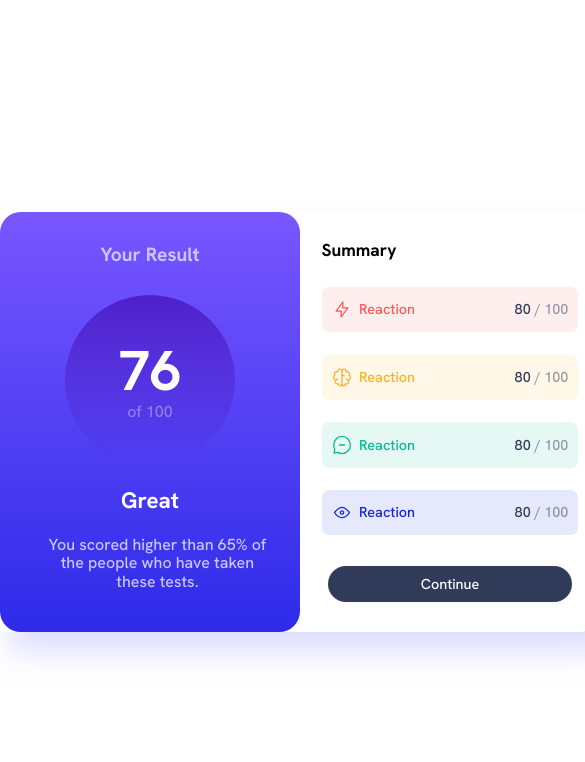
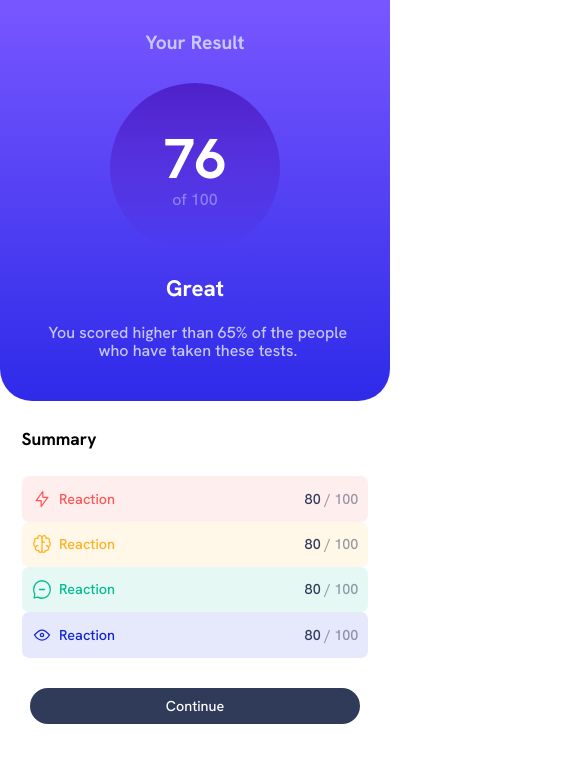
Before and after one commit to ifcoder1/results-summary-component, a plain HTML site: page index.html in a window 390 px wide. Shown: the whole page, 585 px wide, since content can reach past the window. Drawn offline with Linux system fonts and the light colour scheme.

Commit message:
Update styles.css

```diff
--- a/css/styles.css
+++ b/css/styles.css
@@ -16,8 +16,7 @@ body {
 .main-content {
     display: flex;
     width: 600px;
-
-    box-shadow: 10px 20px 30px hsl(241, 100%, 89%, 0.6);
+    box-shadow: 10px 20px 30px hsl(241, 100%, 89%, 0.4);
     border-top-right-radius: 1.3em;
     border-bottom-right-radius: 1.3em;
     transform: scale(1);
@@ -49,7 +48,11 @@ body {
 .circle {
     border-radius: 50%;
     width: 170px;
+    min-width: 170px;
+    max-width: 170px;
     height: 170px;
+    min-height: 170px;
+    max-height: 170px;
     margin: auto;
     display: flex;
     justify-content: center;
@@ -99,6 +102,7 @@ body {
 .box {
     display: flex;
     justify-content: space-between;
+    align-items: center;
     border-radius: 0.5em;
     padding: 0 10px;
 }
@@ -139,6 +143,7 @@ body {
 .box .left {
     width: 75%;
     display: flex;
+    align-items: center;
 }
 
 .left img {
@@ -162,9 +167,36 @@ button {
 }
 
 button:hover {
-    background-color:hsl(224, 30%, 27%, 0.9)
+    background-color:hsl(224, 30%, 27%, 0.9);
 }
 
 button:active {
     background: linear-gradient(hsl(252, 100%, 67%), hsl(241, 81%, 54%));
 }
+
+
+@media screen and (max-width: 600px) {
+    body {
+        display: unset;
+    }
+
+    .main-content {
+        flex-direction: column;
+        width: 100%;
+        box-shadow: unset;
+    }
+
+    .left-column {
+        border-top-left-radius: unset;
+        border-top-right-radius: unset;
+        border-bottom-left-radius: 2em;
+        border-bottom-right-radius: 2em;
+    }
+
+
+
+    .left-column, .right-column {
+        width: 100%;
+    }
+
+}
```
